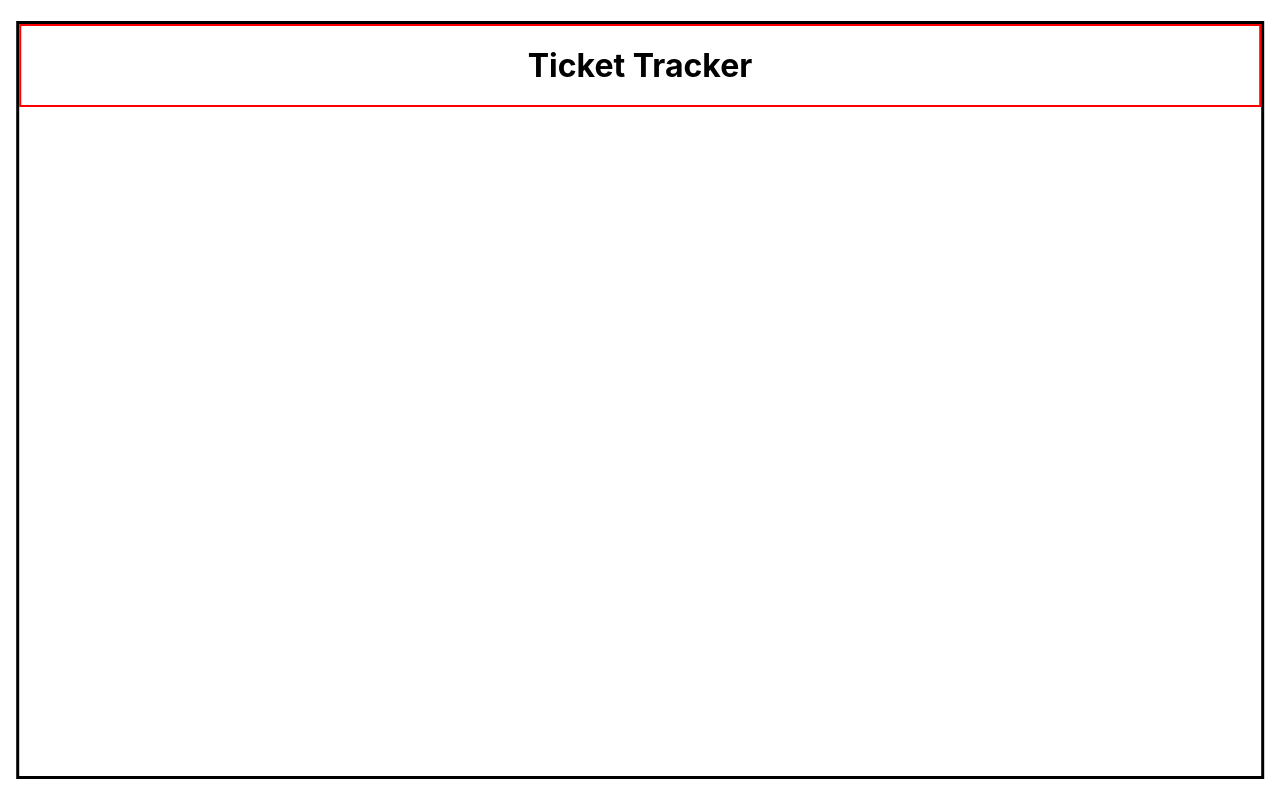
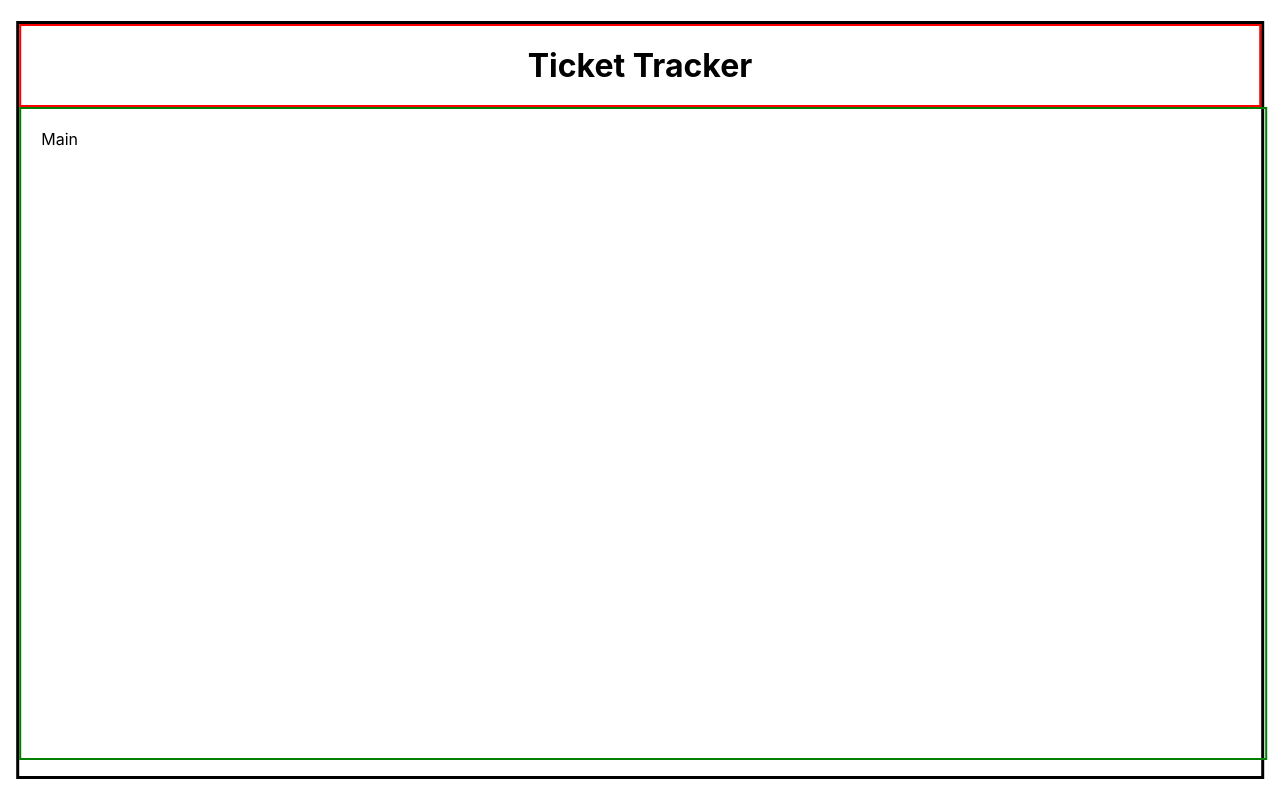
Before and after one commit to Parham2002/ticket-tracker, a React (Create React App) app: page / in a window 1280 px wide. Built offline with nearby package versions, Linux system fonts and the light colour scheme.

Commit message:
Added Main component

```diff
--- a/src/App.jsx
+++ b/src/App.jsx
@@ -1,10 +1,12 @@
 import './App.scss';
 import Header from './components/Header/Header';
+import Main from './components/Main/Main'
 
 function App() {
   return (
     <div className="App">
         <Header/>
+        <Main/>
     </div>
   );
 }
--- /dev/null
+++ b/src/components/Main/Main.jsx
@@ -0,0 +1,10 @@
+import React from 'react'
+import "./Main.scss"
+
+function Main() {
+  return (
+    <div className='main'>Main</div>
+  )
+}
+
+export default Main
--- /dev/null
+++ b/src/components/Main/Main.scss
@@ -0,0 +1,12 @@
+* {
+    padding: 0;
+    margin: 0;
+}
+
+.main {
+    position: absolute;
+    width: 97%;
+    height: 81%;
+    border: 2px solid green;
+    padding: 20px;
+}
```
